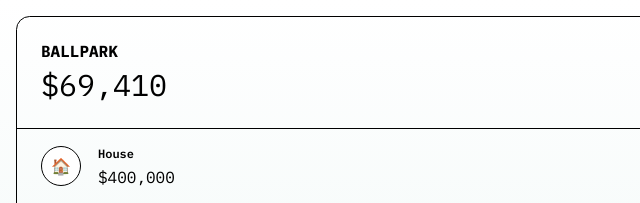
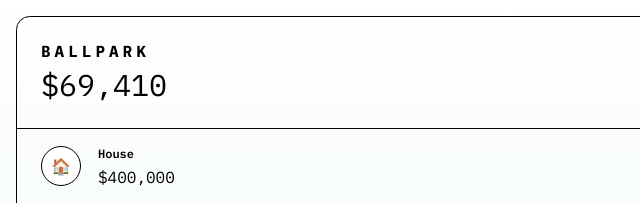
Before and after one commit to rnmp/ballpark, a website with bundled scripts: page index.html in a window 1280 px wide. Shown: the top 203 px of the page, 0-640 px from the left. Built offline with nearby package versions, Linux system fonts and the light colour scheme.

Commit message:
Style title

```diff
--- a/index.html
+++ b/index.html
@@ -12,7 +12,7 @@
     <main>
       <header class="p-6 flex gap-2 items-end">
         <div>
-          <h1 class="mb-1 font-extrabold">BALLPARK</h1>
+          <h1 class="mb-1 font-extrabold tracking-wide uppercase">Ballpark</h1>
           <h2 id="total" class="font-3xl">$0</h2>
         </div>
         <div class="flex-1"></div>
--- a/main.css
+++ b/main.css
@@ -141,6 +141,9 @@ input, button, select, textarea {
 .px-6 { padding-right: 1.5rem; padding-left: 1.5rem; }
 
 .p-6 { padding: 1.5rem; }
+
+.tracking-wide { letter-spacing: 0.25em; }
+.uppercase     { text-transform: uppercase; }
 
 main {
   flex: 1;
```
